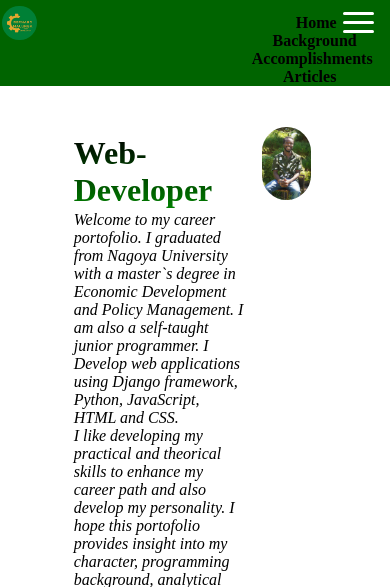
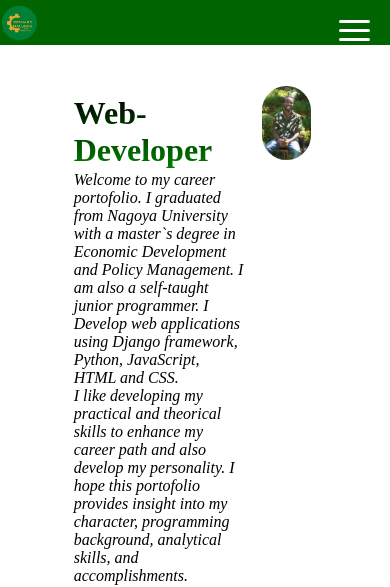
Before and after one commit to ber-nardTheo1/portofolio-bernard-malunga, a Django app: page /home/ in a window 390 px wide. Shown: the top 587 px of the page. Run offline with Django 4.2, Linux system fonts and the light colour scheme; some libraries are stand-ins or nearby versions.

Commit message:
mywebsite

```diff
--- a/mywebsite/templates/mywebsite/home.html
+++ b/mywebsite/templates/mywebsite/home.html
@@ -16,7 +16,7 @@
     <header>
         <section>
         <div>
-            <ul class="nav-link">
+            <ul class="nav-link-logo">
                 <nav class="nav-bar-logo">
                     <img class="logo-image" style="width:30%; border:0px solid; border-radius:50%; margin-bottom:1%;
                     " src={% static 'Bernard_logo.jpg' %}>
@@ -31,10 +31,10 @@
                     <span class="bar"></span>
                 </a>
                 <ul id="left-nav-link" class="left-nav-link">
-                        <li class="btn-home" style="padding-left:10%;"><a href={% url 'home'%}>Home</a></li>
-                        <li class="work-background" style="padding-left:8%;"><a href={% url 'career'%}>Background</a></li>
-                        <li calss="about-btn" style="padding-left:5%;"><a href={% url 'Accomplishment'%}>Accomplishments</a></li>
-                        <li class="Articles-btn" style="padding-left:2%;"><a href={% url 'post'%}>Articles</a></li>
+                    <li class="nav-link" style="padding-left:10%;"><a href={% url 'home'%}>Home</a></li>
+                    <li class="nav-link" style="padding-left:8%;"><a href={% url 'career'%}>Background</a></li>
+                    <li class="nav-link" style="padding-left:2%;"><a href={% url 'post'%}>Articles</a></li>
+                    <li calss="nav-link" style="padding-left:5%;"><a href={% url 'Accomplishment'%}>Accomplishments</a></li>
                 </ul>
             </nav>
         </div>
@@ -83,8 +83,8 @@
                 <p style=" margin-top:1%; margin-bottom:0%"> Copyright © 2022 Bernard Malunga</p>
             </footer>
         </div>
-        <script type="text/javascript" src="{% static '/home.js' %}"></script>
     </main>
+    <script type="text/javascript" src="{% static '/script.js' %}"></script>
 </body>
 </html>
 <style>
--- a/static/home.js
+++ b/static/home.js
@@ -1,5 +1,5 @@
 const toggleButton = document.getElementsById('toggle-button')[0]
-const navbarLinks = document.getElementsById('left-nav-link')[0]
+const navbarLinks = document.getElementsById('nav-link')[0]
 
 toggleButton.addEventListener('click', () => {
   navbarLinks.classList.toggle('active')
--- a/static/styles.css
+++ b/static/styles.css
@@ -102,6 +102,8 @@
     justify-content: space-between;
     width:31px;
     height: 21px;
+    margin-top:2%;
+    margin-right: 1%;
 
 }
 
@@ -115,15 +117,11 @@
     .toggle-button{
         display: flex;
     }
-    .left-nav-link{
+ .left-nav-link li{
         display: none;
     }
    .left-nav-link{
         flex-direction: column;
-
-    }
-    .left-nav-bar li{
-        text-align: center;
 
     }
 
```
